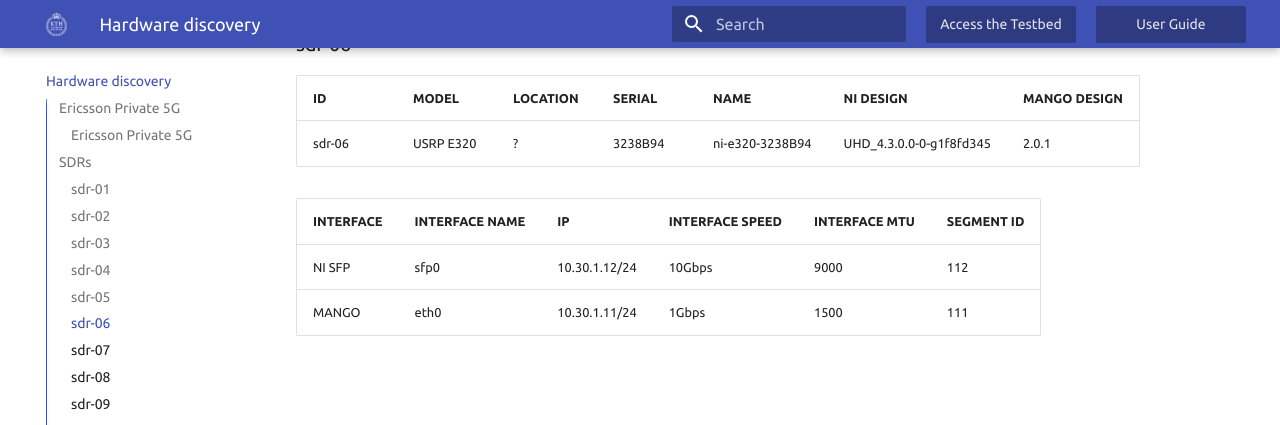
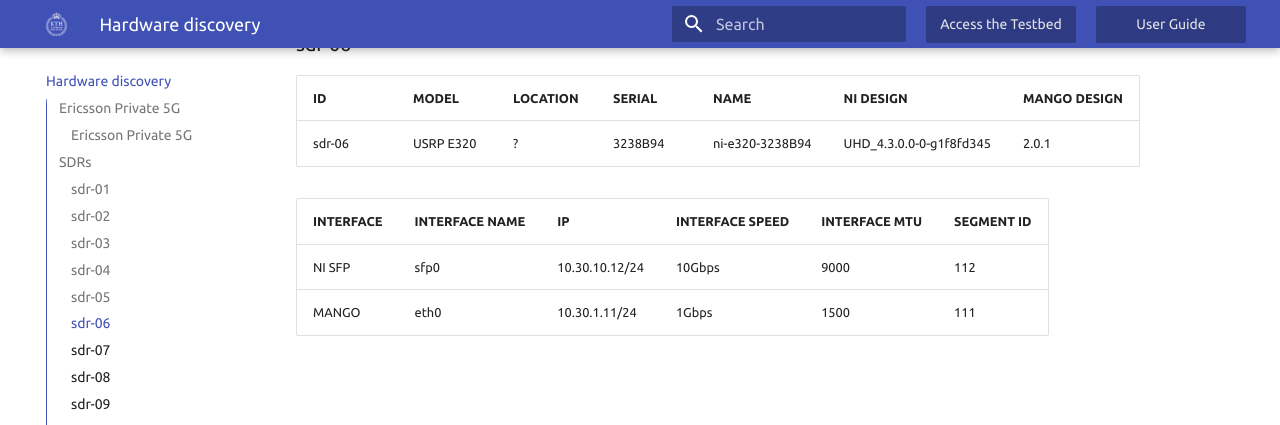
Before and after one commit to KTH-EXPECA/kth-expeca.github.io, an MkDocs documentation site: the page built from docs/inventory.md, in a window 1280 px wide and 900 px high, scrolled down 3228 px. Shown: the top 425 px of the window. Built offline with MkDocs 1.6.1 and Material for MkDocs 9.7.7, drawn with Linux system fonts in a browser that asks for light colours.

Commit message:
Update inventory.md

```diff
--- a/docs/inventory.md
+++ b/docs/inventory.md
@@ -91,7 +91,7 @@
 
 |INTERFACE|INTERFACE NAME|IP           |INTERFACE SPEED|INTERFACE MTU|SEGMENT ID|
 |---------|--------------|-------------|---------------|-------------|----------|
-|NI SFP   |sfp0          |10.30.1.12/24|10Gbps         |9000         |112       |
+|NI SFP   |sfp0          |10.30.10.12/24|10Gbps         |9000         |112       |
 |MANGO    |eth0          |10.30.1.11/24|1Gbps          |1500         |111       |
 
 <br/><br/>
```
